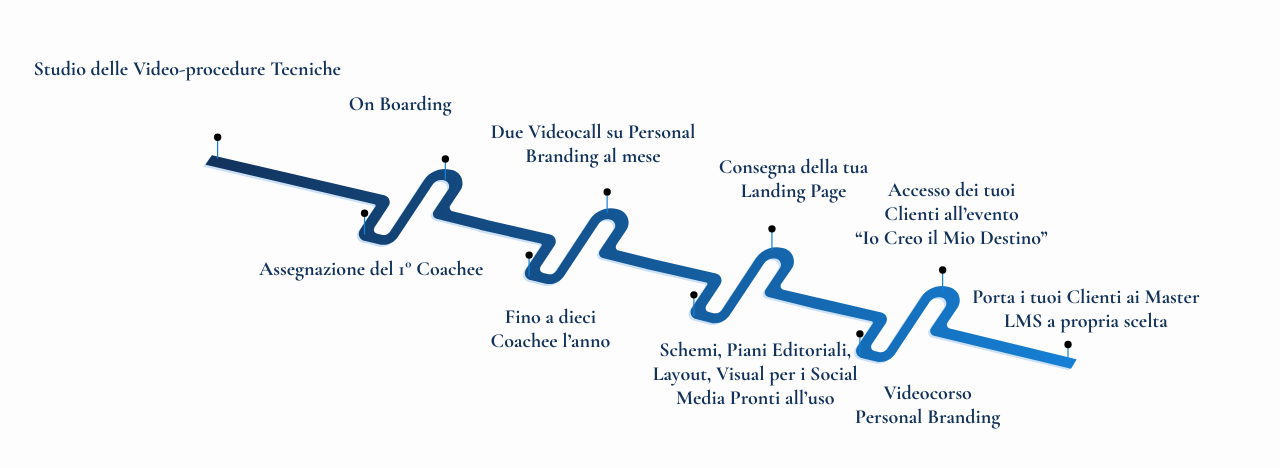
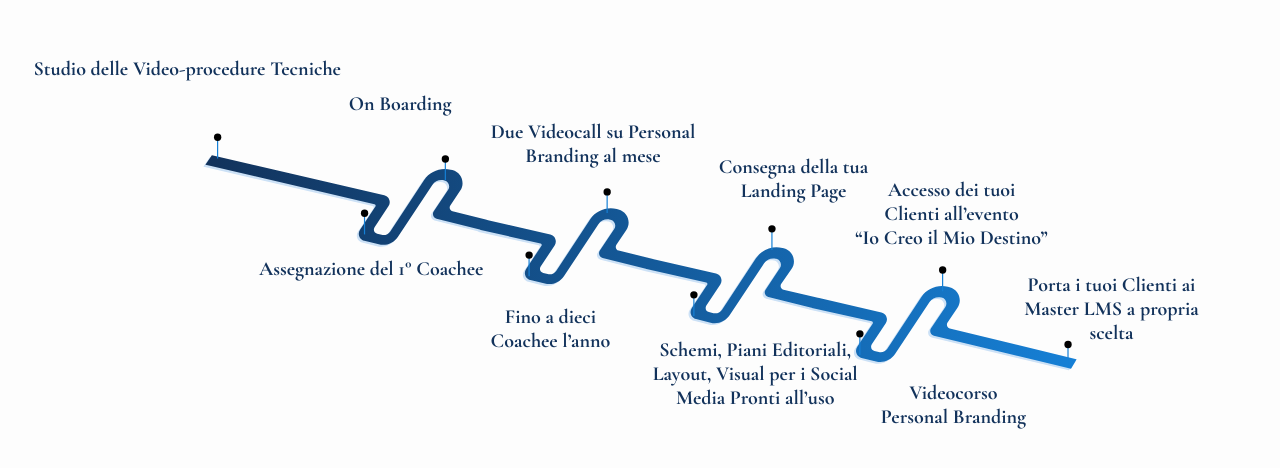
Before and after one commit to brukandy/licenzacoachmap, a plain HTML site: page index.html in a window 1280 px wide. Shown: the part 148-616 px from the top of the page. Drawn offline with nearby package versions, Linux system fonts and the light colour scheme.

Commit message:
Add files via upload

```diff
--- a/index.html
+++ b/index.html
@@ -193,7 +193,7 @@ html, body {
 </div>
 </div>
 <!-- Copia spostata Meta Ads -->
-<div class="pin" style="top: 556px; left: 72.48%">
+<div class="pin" style="top: 556px; left: 74.48%">
   <div class="title">Videocorso<br> Personal Branding
     <span class="tooltip">Per continuare la tua formazione in marketing, vendita e sviluppo della rete clienti, hai subito accesso a videolezioni pratiche per creare da zero strategie di social media, network e personal branding nel tuo territorio.</span>
   </div>
@@ -210,7 +210,7 @@ html, body {
     <span class="tooltip">Man mano che il tuo percorso come Coach Professionista sarà supervisionato e reputato in linea con gli Standard ICF-Leone Master School, otterrai sempre più coachee fino ad un massimo di dieci l’anno.</span>
   </div>
 </div>
-<div class="pin" style="top: 460px; left:   88.74%">
+<div class="pin" style="top: 460px; left:   90.74%">
 <div class="title" style="margin-left: -100px;">Porta i tuoi Clienti ai Master LMS a propria scelta
         <span class="tooltip">Oltre all’evento, potrai garantire ai tuoi clienti una consulenza gratuita per accesso ad uno dei Master Leone Master School. Sarà tua premura compilare un form per segnalarci tutti i clienti che hanno mosso interesse per i master di crescita personali e professionali, indirizzandoli verso la scuola che ha formato e reso te un professionista: la Leone Master School.</span>
 </div>
```
